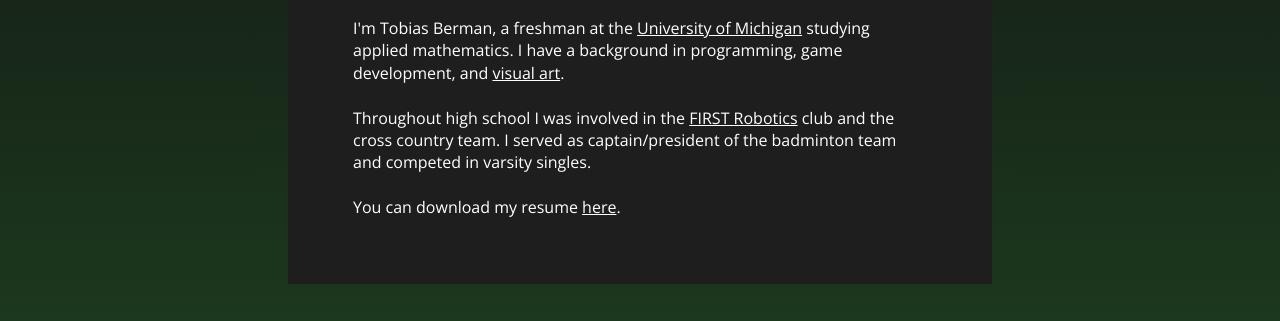
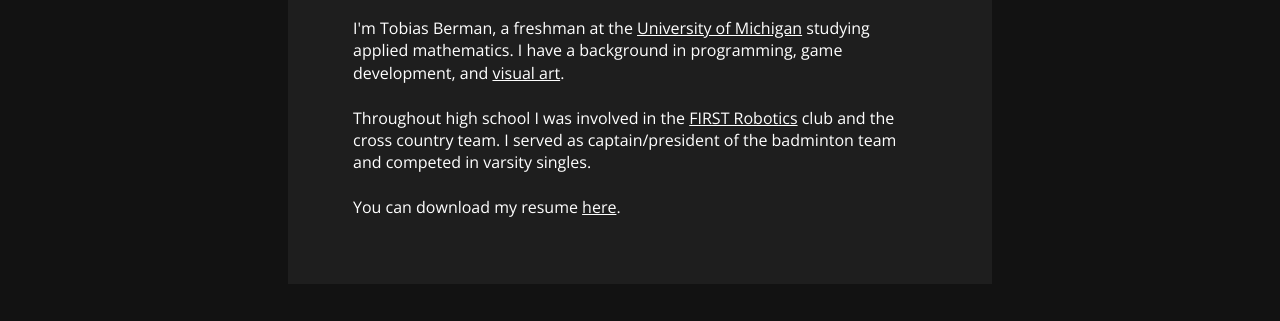
Before and after one commit to TobiasBerman/website, a plain HTML site: page index.html in a window 1280 px wide. Shown: the part 340-661 px from the top of the page. Drawn offline with nearby package versions, Linux system fonts and the light colour scheme.

Commit message:
Update style.css

```diff
--- a/app/css/style.css
+++ b/app/css/style.css
@@ -24,8 +24,8 @@ html, body {
     width: 100%;
     height: 100%;
     line-height: 1.4;
-    /*background-color: var(--dark1);*/
-    background-image: linear-gradient(var(--dark1), #1e4020);
+    background-color: var(--dark1);
+    /*background-image: linear-gradient(var(--dark1), #1e4020);*/
 }
 
 *, *::before, *::after {
```
